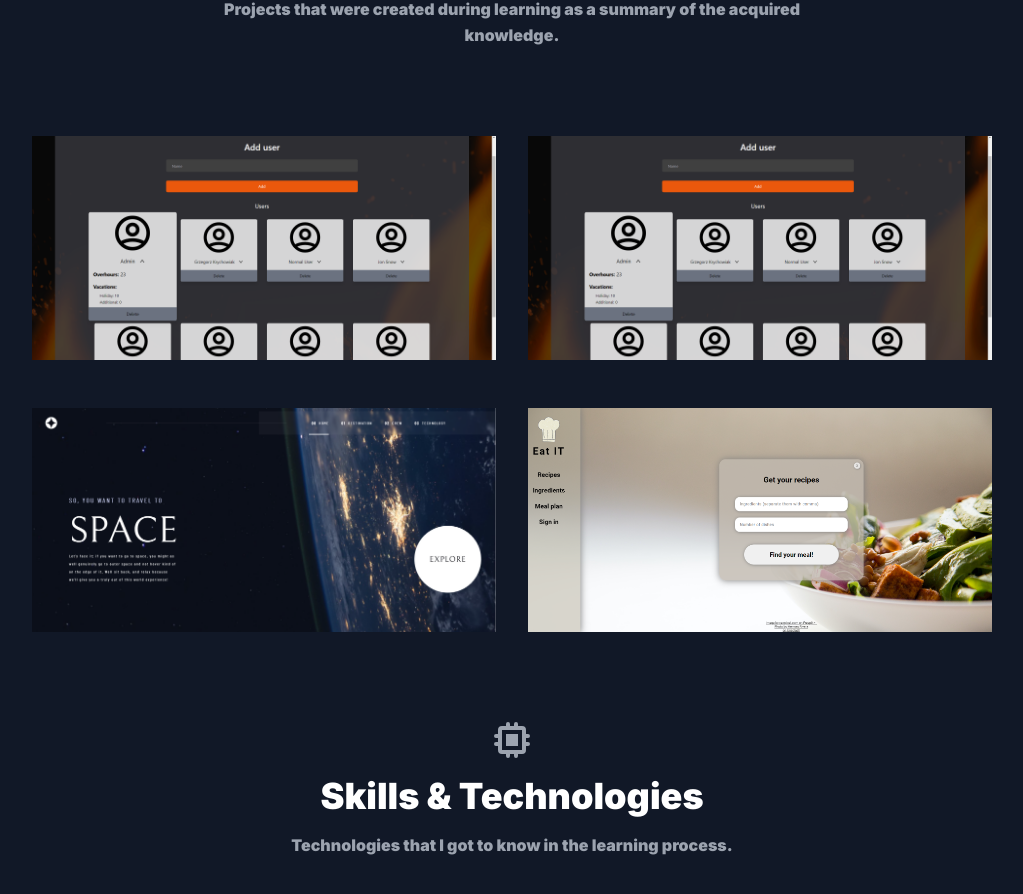
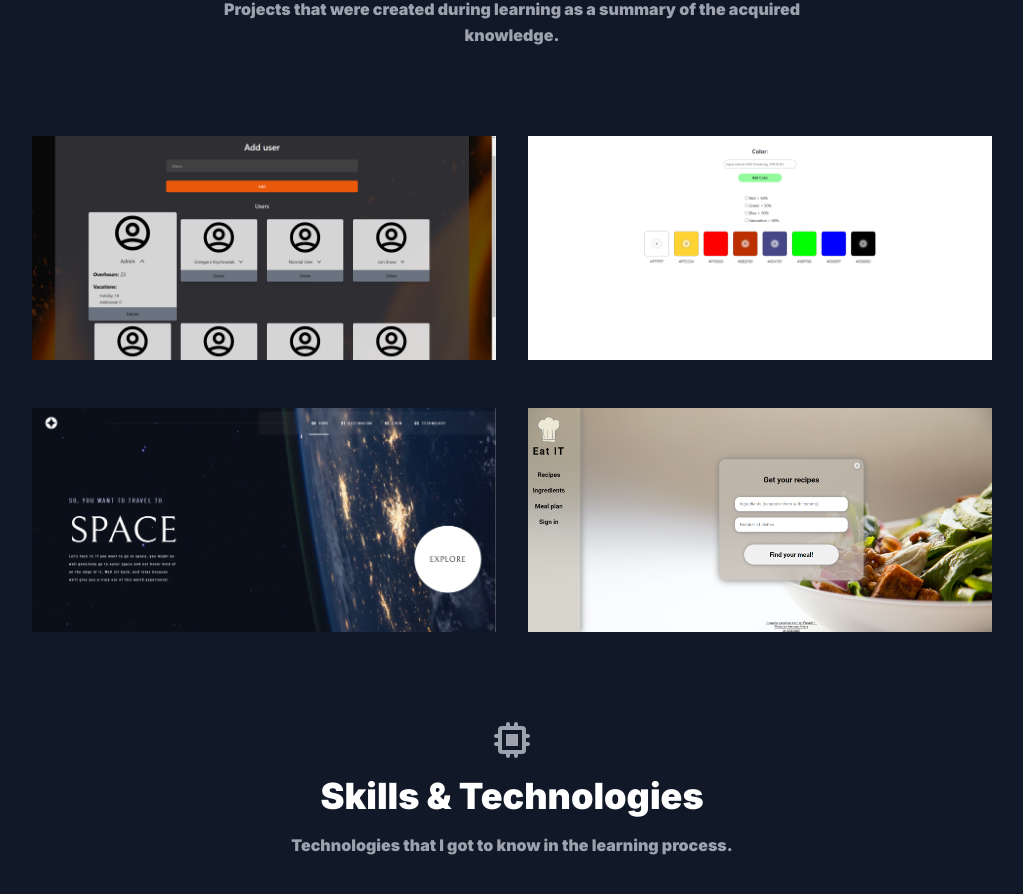
Before and after one commit to baranero/portfolio-website, a React (Create React App) app: page / in a window 1280 px wide. Shown: the part 1700-2594 px from the top of the page, without its empty margins (128-1151 px from the left). Built offline with nearby package versions, Linux system fonts and the light colour scheme.

Commit message:
project image

```diff
--- a/src/data.js
+++ b/src/data.js
@@ -13,7 +13,7 @@ export const projects = [
     subtitle: "Typescript, SCSS",
     description:
       "Pick colors by RGB HEX and filter them.",
-    image: "./users-info.png",
+    image: "./colors.png",
     link: "https://baranero.github.io/colors-filter/",
     github: "https://github.com/baranero/colors-filter"
   },
```
Also changed, not shown: public/colors.png (added).
